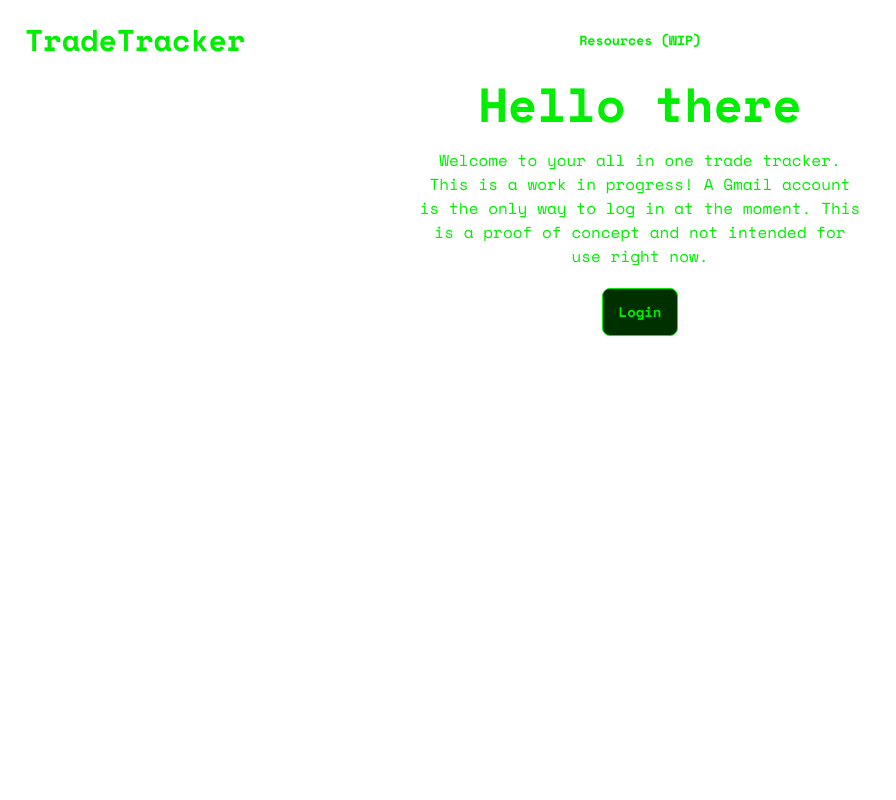
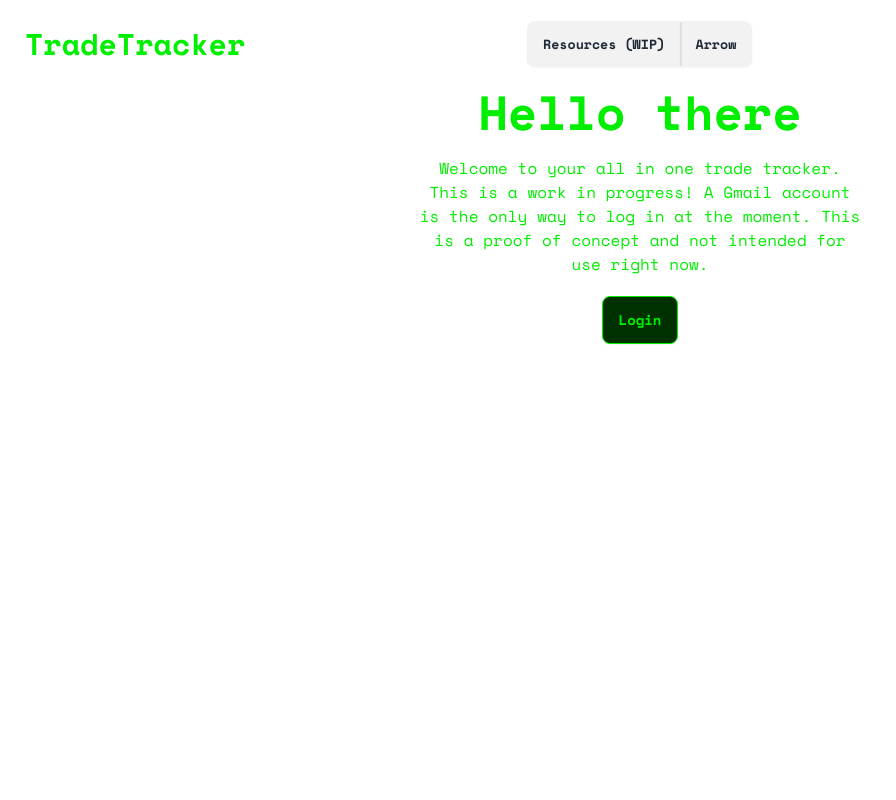
Before and after one commit to Agoews/options-tracker, a Next.js app: page / in a window 1280 px wide. Shown: the top 800 px of the page, without its empty margins (0-896 px from the left). Built offline with nearby package versions, Linux system fonts and the light colour scheme; no server answers.

Commit message:
updating format

```diff
--- a/components/navbar/Navbar.tsx
+++ b/components/navbar/Navbar.tsx
@@ -16,8 +16,9 @@ const Navbar = () => {
   return (
     <div className="navbar text-[#00ee00]">
       <div className="navbar-start">
+        {/* Mobile Navbar */}
         <div className="dropdown lg:hidden">
-          <div tabIndex={0} role="button" className="btn btn-ghost btn-circle">
+          <label tabIndex={0} className="btn btn-ghost btn-circle m-1">
             <svg
               xmlns="http://www.w3.org/2000/svg"
               className="h-5 w-5"
@@ -32,10 +33,10 @@ const Navbar = () => {
                 d="M4 6h16M4 12h16M4 18h7"
               />
             </svg>
-          </div>
+          </label>
           <ul
             tabIndex={0}
-            className="menu menu-sm dropdown-content mt-3 p-2 shadow bg-slate-800 rounded-box w-52 z-50"
+            className="menu bg-base-200 w-56 rounded-box dropdown-content z-[10] mt-3 p-2 shadow"
           >
             {session && session.user ? (
               <li>
@@ -47,7 +48,10 @@ const Navbar = () => {
               </li>
             )}
             {session && session.user && (
-              <>
+              <li>
+                <details open>
+                  <summary>Strategies</summary>
+                  <ul>
                     <li>
                       <Link href="/stock-holdings">Holdings</Link>
                     </li>
@@ -63,8 +67,14 @@ const Navbar = () => {
                     <li>
                       <Link href="/the-wheel">The Wheel</Link>
                     </li>
-              </>
+                  </ul>
+                </details>
+              </li>
             )}
+            <li>
+              <details open>
+                <summary>Resources</summary>
+                <ul>
                   <li>
                     <Link href="/resources/calls-puts">Calls & Puts</Link>
                   </li>
@@ -72,8 +82,11 @@ const Navbar = () => {
                     <Link href="/resources/the-wheel">The Wheel</Link>
                   </li>
                 </ul>
+              </details>
+            </li>
+          </ul>
         </div>
-        <Link href="/" className="btn btn-ghost text-lg md:text-3xl ">
+        <Link href="/" className="btn btn-ghost text-lg md:text-3xl">
           TradeTracker
         </Link>
       </div>
@@ -81,18 +94,19 @@ const Navbar = () => {
       <div className="navbar-center hidden lg:flex">
         <ul className="menu menu-horizontal">
           {session && session.user ? (
-            <div className="flex">
+            <>
               <Link href="/stock-holdings">
                 <div className="btn btn-ghost">Holdings</div>
               </Link>
-              <li>
-                <div className="dropdown dropdown-hover dropdown-bottom p-0">
-                  <div tabIndex={0} role="button" className="btn btn-ghost">
-                    Strategies
-                  </div>
+              <li className="dropdown">
+                <label tabIndex={0} className="btn m-1">
+                  <p>Strategies</p>
+                  <div className="divider divider-horizontal mx-0 px-0"></div>
+                  Arrow
+                </label>
                 <ul
                   tabIndex={0}
-                    className="dropdown-content p-1 bg-slate-800 min-w-36 rounded-lg z-10"
+                  className="menu bg-base-200 w-56 rounded-box dropdown-content z-[1] mt-3 p-2 shadow"
                 >
                   <li>
                     <Link href="/tracker">All Trades</Link>
@@ -107,18 +121,18 @@ const Navbar = () => {
                     <Link href="/the-wheel">The Wheel</Link>
                   </li>
                 </ul>
-                </div>
               </li>
-            </div>
+            </>
           ) : null}
-          <li>
-            <div className="dropdown dropdown-hover dropdown-bottom p-0">
-              <div tabIndex={0} role="button" className="btn btn-ghost">
-                Resources (WIP)
-              </div>
+          <li className="dropdown">
+            <label tabIndex={0} className="btn m-1">
+              <p>Resources (WIP)</p>
+              <div className="divider divider-horizontal mx-0 px-0"></div>
+              Arrow
+            </label>
             <ul
               tabIndex={0}
-                className="dropdown-content p-1 bg-slate-800 min-w-36 rounded-lg z-10"
+              className="menu bg-base-200 w-56 rounded-box dropdown-content z-[1] mt-3 p-2 shadow"
             >
               <li>
                 <Link href="/resources/calls-puts">Calls & Puts</Link>
@@ -127,7 +141,6 @@ const Navbar = () => {
                 <Link href="/resources/the-wheel">The Wheel</Link>
               </li>
             </ul>
-            </div>
           </li>
         </ul>
       </div>
@@ -136,7 +149,7 @@ const Navbar = () => {
         {session && session.user ? (
           <div className="flex gap-4 ml-auto">
             <div className="dropdown">
-              <div tabIndex={0} role="button" className="btn btn-ghost avatar">
+              <label tabIndex={3} className="btn btn-ghost avatar">
                 <div className="w-8 rounded-full">
                   <Image
                     src={session.user.image || "/default-profile.png"}
@@ -145,9 +158,9 @@ const Navbar = () => {
                     height={32}
                   />
                 </div>
-              </div>
+              </label>
               <ul
-                tabIndex={0}
+                tabIndex={3}
                 className="menu menu-sm dropdown-content mt-3 p-2 shadow bg-slate-800 rounded-box w-52 z-50"
               >
                 <li>
```
Lines whose indentation alone changed are shown as unchanged.
